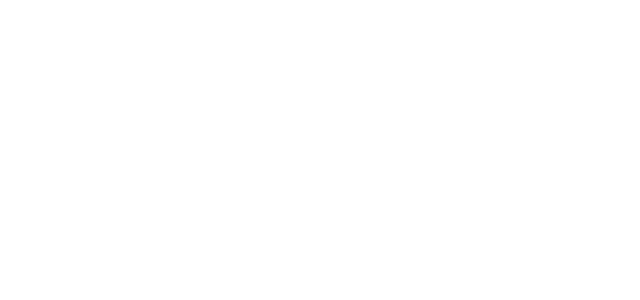
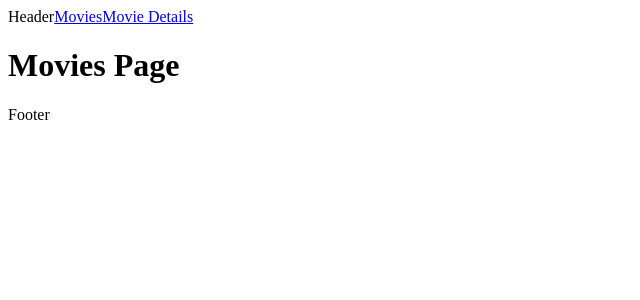
Before and after one commit to gialli24/webapp-react, a React (Vite) app: page / in a window 1280 px wide. Shown: the top 300 px of the page, without its empty margins (0-640 px from the left). Built offline with nearby package versions, Linux system fonts and the light colour scheme.

Commit message:
milstone 2 add home and details pages using routes, layouts and components for header and footer

```diff
--- a/src/App.jsx
+++ b/src/App.jsx
@@ -1,8 +1,20 @@
+import { BrowserRouter, Route, Routes } from "react-router-dom"
+import DefaultLayout from "./layouts/DefaultLayout"
+import MoviesPage from "./pages/MoviesPage"
+import MovieDetails from "./pages/MovieDetails"
+
 function App() {
 
   return (
     <>
-
+      <BrowserRouter>
+        <Routes>
+          <Route element={<DefaultLayout />}>
+            <Route path="/" element={<MoviesPage />} />
+            <Route path="/:movieId" element={<MovieDetails />} />
+          </Route>
+        </Routes>
+      </BrowserRouter >
     </>
   )
 }
--- /dev/null
+++ b/src/components/AppFooter.jsx
@@ -0,0 +1,7 @@
+export default function AppFooter() {
+    return (
+        <footer>
+            Footer
+        </footer>
+    )
+}
--- /dev/null
+++ b/src/components/AppHeader.jsx
@@ -0,0 +1,12 @@
+import { NavLink } from "react-router-dom";
+
+export default function AppHeader() {
+    return (
+        <header>
+            Header
+
+            <NavLink to="/">Movies</NavLink>
+            <NavLink to="/:movieId">Movie Details</NavLink>
+        </header>
+    )
+}
--- /dev/null
+++ b/src/layouts/DefaultLayout.jsx
@@ -0,0 +1,15 @@
+import { Outlet } from "react-router-dom";
+import AppHeader from "../components/AppHeader";
+import AppFooter from "../components/AppFooter";
+
+export default function DefaultLayout() {
+
+    return (
+        <>
+            <AppHeader />
+            <Outlet />
+            <AppFooter />
+        </>
+    )
+
+}
--- /dev/null
+++ b/src/pages/MovieDetails.jsx
@@ -0,0 +1,7 @@
+export default function MovieDetails() {
+    return (
+        <>
+            <h1>Movie Details</h1>
+        </>
+    )
+}
--- /dev/null
+++ b/src/pages/MoviesPage.jsx
@@ -0,0 +1,7 @@
+export default function MoviesPage() {
+    return (
+        <>
+            <h1>Movies Page</h1>
+        </>
+    )
+}
```
Also changed, not shown: 1 other file (tests, documents, lock files or other folders).
